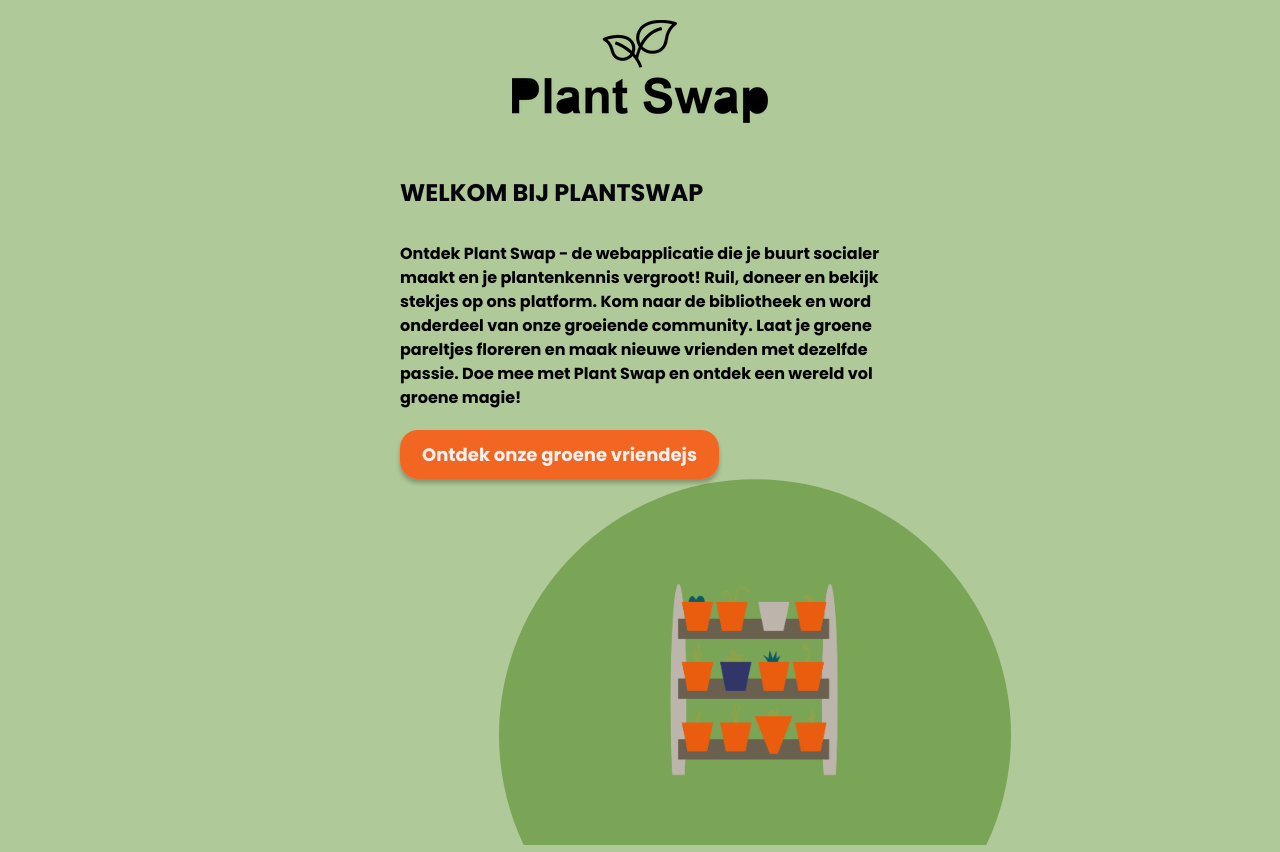
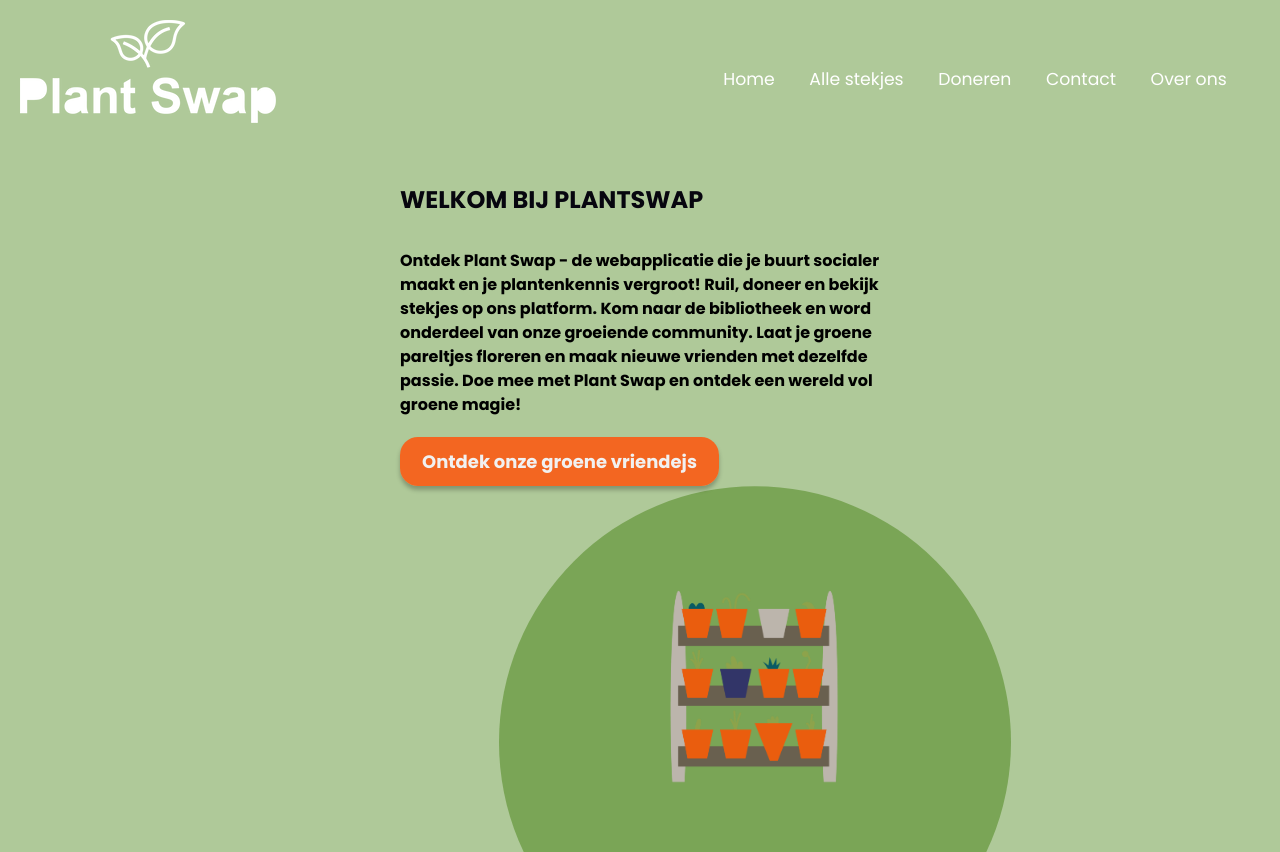
Before and after one commit to stefanradouane/plantswap, a Next.js app in the folder plantswap/: page / in a window 1280 px wide. Built offline with nearby package versions, Linux system fonts and the light colour scheme.

Commit message:
Navigation adde, Stil contains a issue

```diff
--- a/plantswap/components/Header/Header.js
+++ b/plantswap/components/Header/Header.js
@@ -1,9 +1,11 @@
 import Image from "next/image";
 import styles from "./header.module.scss";
+import Nav from "../Nav/Nav";
 
 const Header = () => {
   return (
     <header className={styles.header}>
+			<a href="/">
 					<Image
 						src="/logo.webp"
 						alt="logo plantswap"
@@ -12,7 +14,8 @@ const Header = () => {
 						height={103}
 						priority
 					/>
-      {/* NAV */}
+			</a>
+      <Nav />
     </header>
   );
 };
--- a/plantswap/components/Header/header.module.scss
+++ b/plantswap/components/Header/header.module.scss
@@ -1,12 +1,12 @@
 .header {
 	display: flex;
-  justify-content: center;
+	justify-content: space-between;
+	align-items: center;
 	padding: 20px;
 	width: 100%;
 
 	&__logo {
 		height: 100%;
 		width: auto;
-    filter: invert(1);
 	}
 }
--- /dev/null
+++ b/plantswap/components/Nav/Nav.js
@@ -0,0 +1,49 @@
+'use client';
+import styles from './nav.module.scss';
+import NavItem from './NavItem';
+import { useState } from 'react';
+
+const menu_list = [
+	{ text: 'Home', href: '/' },
+	{ text: 'Alle stekjes', href: '/planten' },
+	{ text: 'Doneren', href: '/doneren' },
+	{ text: 'Contact', href: '/contact' },
+	{ text: 'Over ons', href: '/over-ons' },
+];
+
+const Nav = () => {
+	const [navActive, setNavActive] = useState(null);
+	const [activeIndex, setActiveIndex] = useState(-1);
+
+	return (
+		<nav className={styles.nav}>
+			{/* Set nav active (mobile) */}
+			<div
+				onClick={() => {
+					setNavActive(!navActive);
+				}}
+				className={styles.nav__toggle}
+			>
+				<span></span>
+				<span></span>
+			</div>
+
+			<ul className={`${navActive ? 'active' : ''} nav__menu-list`}>
+				{/* Update the current navitem index */}
+				{menu_list.map((item, index) => (
+					<li
+						onClick={() => {
+							setActiveIndex(index);
+							setNavActive(false);
+						}}
+						key={item.text}
+					>
+						<NavItem active={activeIndex === index} {...item} />
+					</li>
+				))}
+			</ul>
+		</nav>
+	);
+};
+
+export default Nav;
--- /dev/null
+++ b/plantswap/components/Nav/NavItem.js
@@ -0,0 +1,9 @@
+const NavItem = ({ text, href, active }) => {
+	return (
+		<a href={href} className={`nav__item ${active ? 'active' : ''}`}>
+			{text}
+		</a>
+	);
+};
+
+export default NavItem;
--- /dev/null
+++ b/plantswap/components/Nav/nav.module.scss
@@ -0,0 +1,95 @@
+.nav {
+	display: flex;
+	justify-content: space-between;
+	align-items: center;
+	font-size: 0.9em;
+	height: 60px;
+	color: white;
+
+	ul {
+		position: fixed;
+		top: 60px;
+		right: -430px;
+		width: 100vw;
+		height: 100%;
+
+		display: flex;
+		flex-direction: column;
+		align-items: center;
+		row-gap: 24px;
+		padding: 24px 16px;
+		transition: all 0.2s;
+
+		&.active {
+			right: 0;
+			background-color: #ffffff5c;
+			backdrop-filter: blur(9px);
+			transform: translate(0%, 5%);
+		}
+
+		li {
+			display: inline-block;
+			padding: 1em;
+			height: 3em;
+			min-width: 1.5em;
+			font-size: 1.2em;
+			color: inherit;
+			cursor: pointer;
+		}
+	}
+
+	&:has(ul.active) &__toggle {
+		span {
+			transition: all 0.5s cubic-bezier(0.4, 0.01, 0.165, 0.99);
+			transition-delay: 0.2s;
+
+			&:first-of-type {
+				transform: translateY(4px) rotate(45deg);
+			}
+
+			&:last-of-type {
+				transform: translateY(3px) rotate(-45deg);
+			}
+		}
+	}
+
+	&__toggle {
+		display: block;
+		width: 2em;
+		cursor: pointer;
+		background: none;
+		border: none;
+		margin: 0 auto;
+
+		span {
+			display: block;
+			width: 100%;
+			height: 2px;
+			background: white;
+			transition: all 0.5s cubic-bezier(0.4, 0.01, 0.165, 0.99);
+			transition-delay: 0s;
+
+			&:first-of-type {
+				transform: translateY(0px) rotate(0deg);
+			}
+
+			&:last-of-type {
+				transform: translateY(6px) rotate(0deg);
+			}
+		}
+	}
+
+	@media screen and (min-width: 768px) {
+		&__toggle {
+			display: none;
+		}
+
+		ul {
+			position: unset;
+			display: flex;
+			flex-direction: row;
+			width: auto;
+			height: auto;
+		}
+	}
+}
```
Lines whose indentation alone changed are shown as unchanged.
